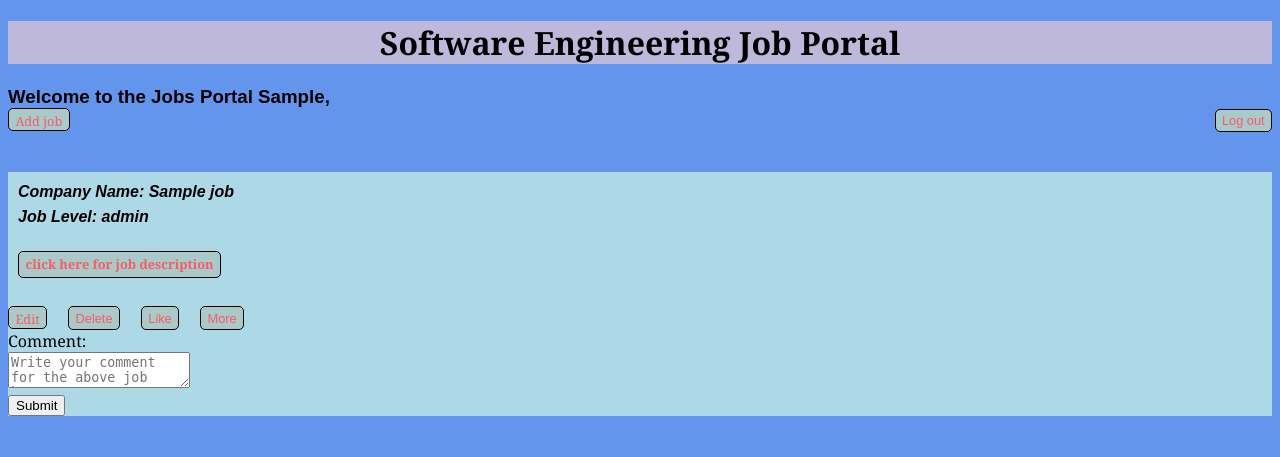
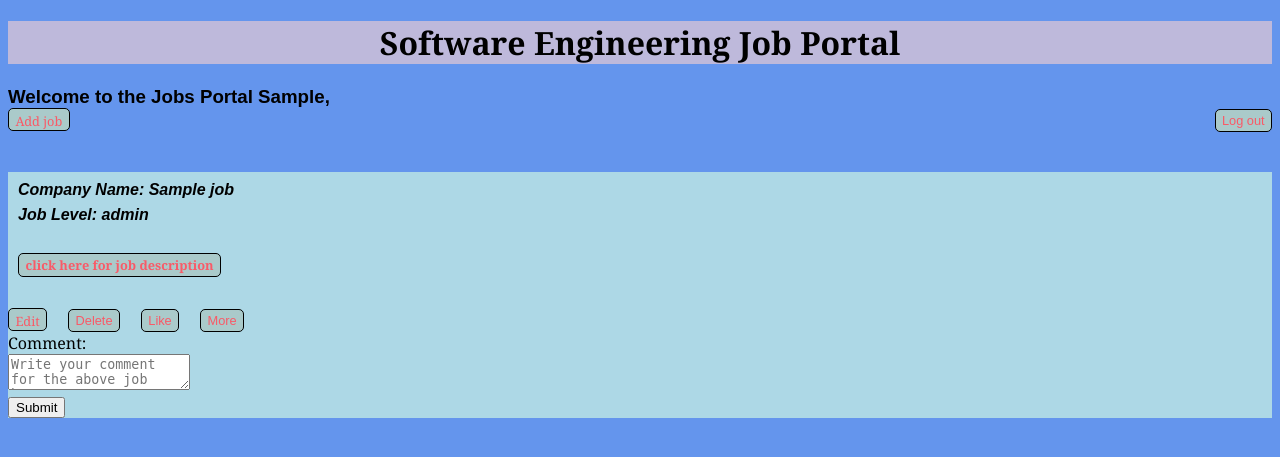
Before and after one commit to gagurpreet/crud_app, a Flask app: page /jobs in a window 1280 px wide. Shown: the top 457 px of the page. Run offline with Flask 3, Linux system fonts and the light colour scheme; the visitor is signed in with stand-in values (Sample User, id 1); a database or web service that is not in the repository returns one stand-in record (values such as "Sample title"); some libraries are stand-ins or nearby versions.

Commit message:
made changes in css for more page

```diff
--- a/static/css/style.css
+++ b/static/css/style.css
@@ -60,7 +60,7 @@ a, button{
 	display: flex;
 	width: 100%;
 	justify-content: space-between;
-	gap: 5px;
+	gap: 3px;
 }
 
 .controls a{
@@ -85,8 +85,25 @@ flex-direction:column;
 	justify-content: space-around;
 	width: 100%;
 	height: fit-content;
-	line-height: 20px;
-	gap: 15px;
-
+	line-height: 15px;
+	gap: 10px;
 	padding: 10px;
 }
+
+ .comment{
+	display: flex;
+	font-style: normal;
+	flex-direction: column;
+	justify-content: space-around;
+	width: 100%;
+	height: fit-content;
+	line-height: 10px;
+	gap: 10px;
+	padding: 10px;
+}
+
+.job h3,h4 {
+	display: flex;
+	height: fit-content;
+
+}
```
